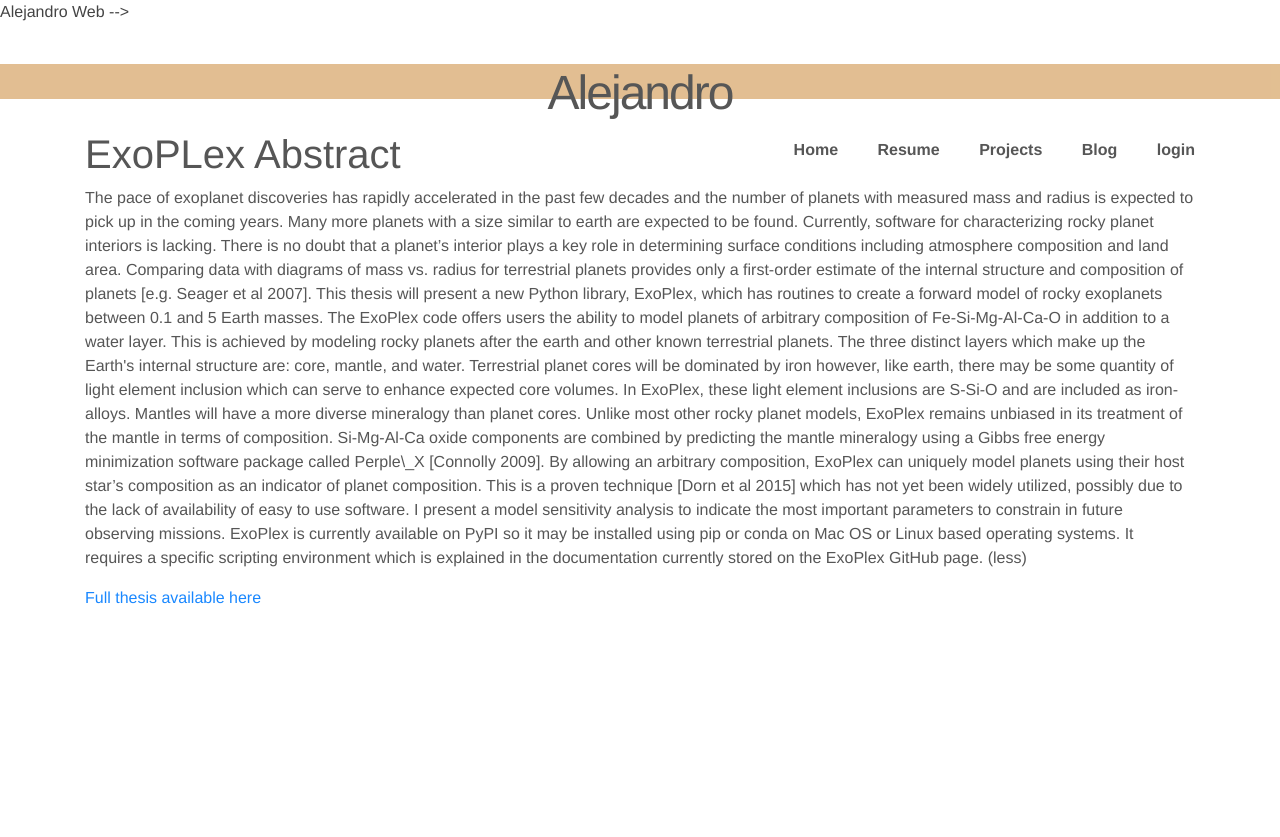
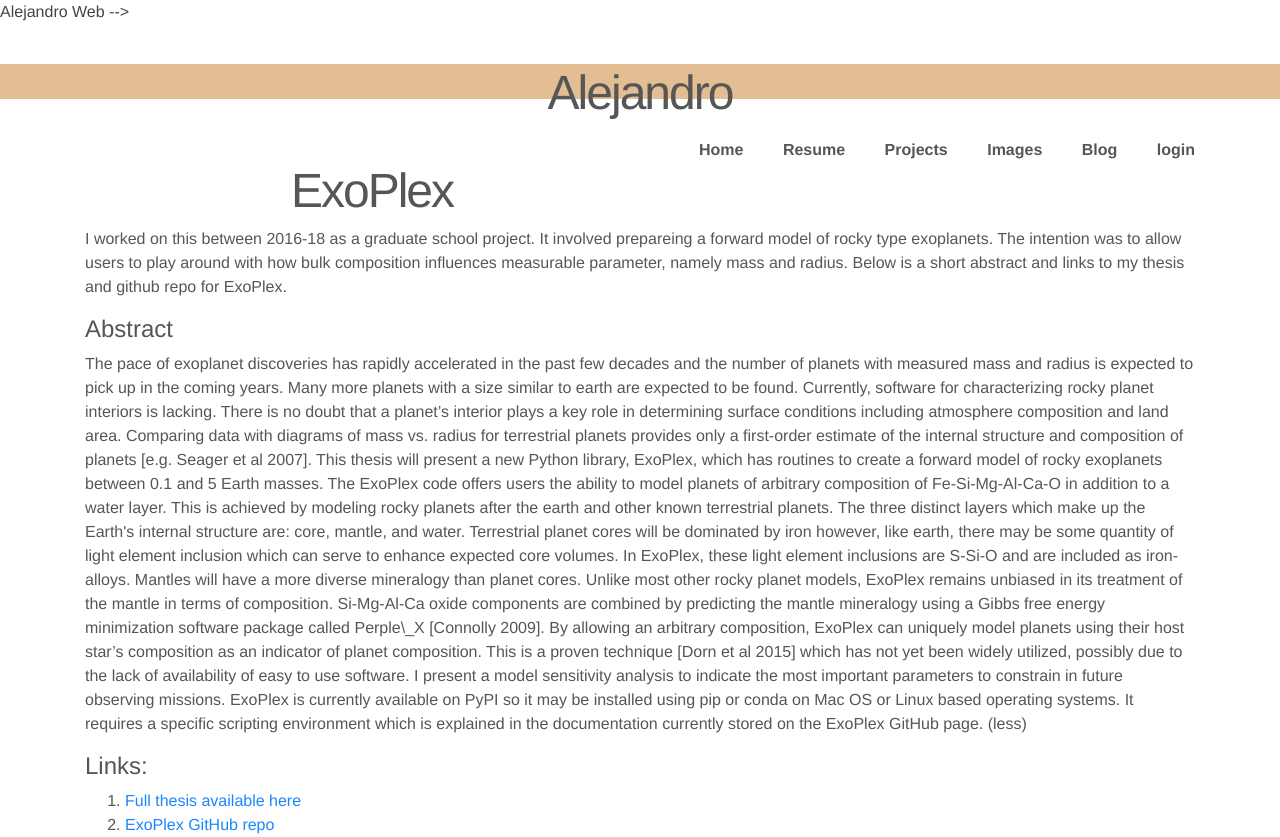
Before and after one commit to amloren1/aboutMe, a Flask app: page /projects in a window 1280 px wide. Before the commit the page ends 604 px from the top, so only its background shows below. Run offline with Flask 2, Linux system fonts and the light colour scheme; some libraries are stand-ins or nearby versions.

Commit message:
add images, and links in projects page

```diff
--- a/app/routes.py
+++ b/app/routes.py
@@ -36,6 +36,9 @@
     ]
     return render_template("blog.html", title='Home', user=user, posts=posts)
 
+@app.route('/images', methods=["GET"])
+def images():
+    return render_template('images.html')
 
 @app.route('/login', methods=['GET', 'POST'])
 def login():
--- a/app/templates/layout.html
+++ b/app/templates/layout.html
@@ -20,11 +20,13 @@
     <header>
       <div class="container">
         <h2 class="logo">Alejandro</h2>
+
         <strong><nav>
           <ul class="menu">
             <li><a href="{{ url_for('home') }}">Home</a></li>
             <li><a href="{{ url_for('resume') }}">Resume</a></li>
             <li><a href="{{ url_for('projects') }}">Projects</a></li>
+            <li><a href="{{ url_for('images') }}">Images</a></li>
             <li><a href="{{ url_for('blog') }}">Blog</a></li>
             <li><a href="{{ url_for('login') }}">login</a></li>
           </ul>
--- a/app/templates/projects.html
+++ b/app/templates/projects.html
@@ -4,7 +4,12 @@
   {% extends "layout.html" %}
   {% block content %}
    <div class="projects">
-     <h1>ExoPLex Abstract</h1>
+     <h2>ExoPlex </h2>
+     <p>I worked on this between 2016-18 as a graduate school project. It involved prepareing a forward model of
+       rocky type exoplanets. The intention was to allow users to play around with how bulk composition influences
+       measurable parameter, namely mass and radius. Below is a short abstract and links to my thesis and github repo for ExoPlex.
+     </p>
+       <h4> Abstract</h4>
        <p>The pace of exoplanet discoveries has rapidly accelerated in the past few decades and the
            number of planets with measured mass and radius is expected to pick up in the coming years.
            Many more planets with a size similar to earth are expected to be found. Currently,
@@ -28,7 +33,13 @@
            model sensitivity analysis to indicate the most important parameters to constrain in future observing missions. ExoPlex is currently available on
            PyPI so it may be installed using pip or conda on Mac OS or Linux based operating systems. It requires a specific scripting
            environment which is explained in the documentation currently stored on the ExoPlex GitHub page. (less)</p>
-       <p><a href="https://repository.asu.edu/items/51736" target="_blank" rel="nofollow">Full thesis available here</a>
+       <p>
+        <h4>Links:</h4>
+        <ol>
+          <li><a href="https://repository.asu.edu/items/51736" target="_blank" rel="nofollow">Full thesis available here</a></li>
+          <li><a href="https://github.com/amloren1" target="_blank" rel="nofollow">ExoPlex GitHub repo</a></li>
+        </ol>
+
 </p>
    </div>
   {% endblock %}
```
Also changed, not shown: app/templates/home.html (+8 -1 lines), app/static/images/Alejandro_Lorenzo.jpg (added), app/static/images/kitty1.jpeg (added), app/static/images/kitty2.jpg (added), 1 other file.
